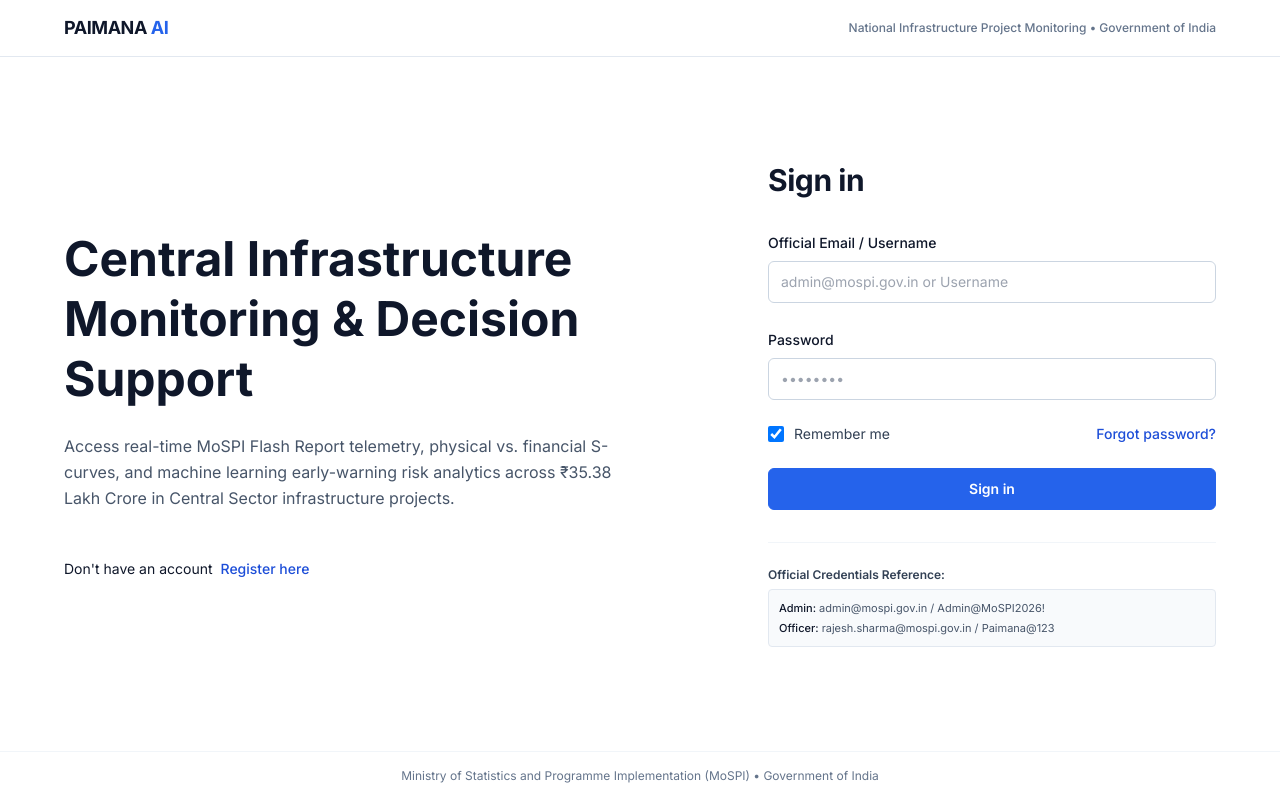
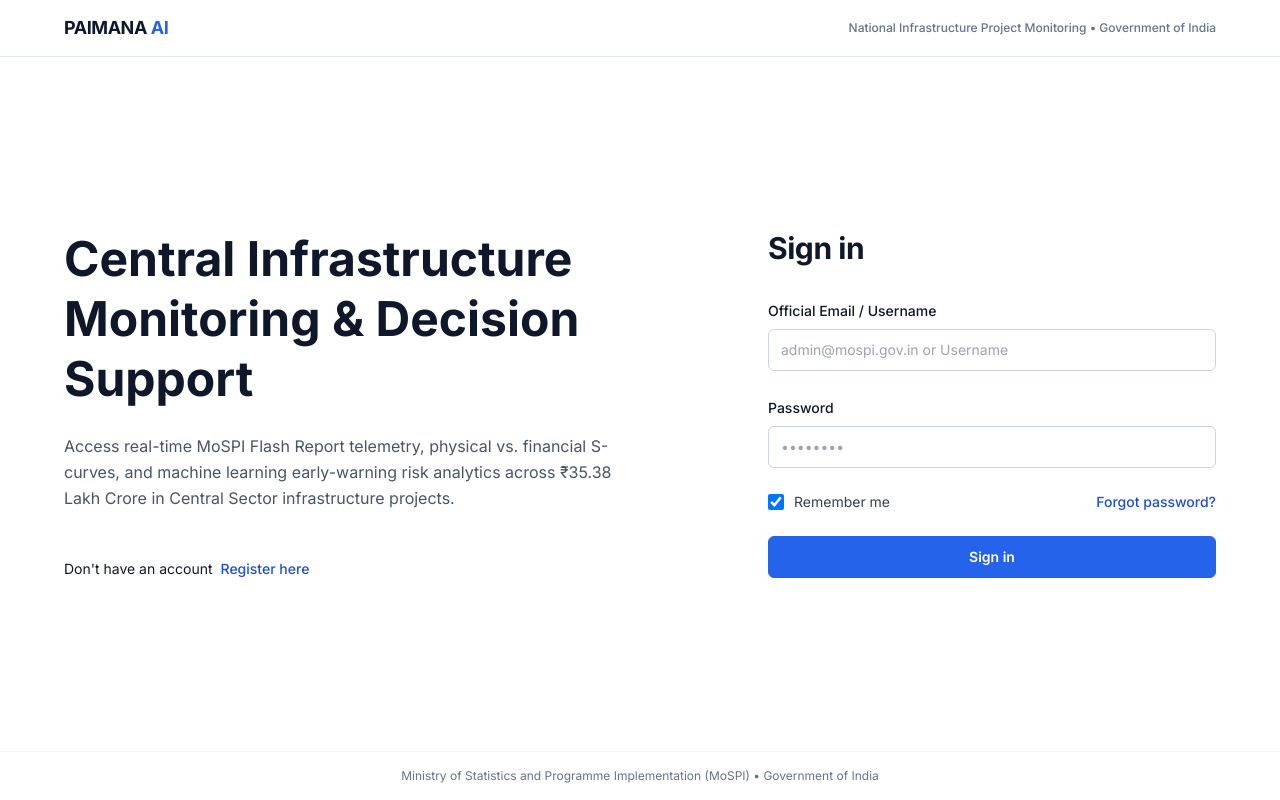
Before and after one commit to Ayushmaurya00/SIH_PAIMANA, a React (Vite) app in the folder frontend/: page /login in a window 1280 px wide. Built offline with nearby package versions, Linux system fonts and the light colour scheme; no server answers; the HTML template or start-up script is replaced by a standard one.

Commit message:
hide official credentials reference on sign-in form

```diff
--- a/frontend/src/components/auth/SignInForm.jsx
+++ b/frontend/src/components/auth/SignInForm.jsx
@@ -113,13 +113,13 @@
         </button>
       </form>
 
-      <div className="mt-8 pt-6 border-t border-slate-100 text-xs text-slate-500">
-        <p className="font-semibold text-slate-700 mb-1.5">Official Credentials Reference:</p>
-        <div className="space-y-1 text-[11px] text-slate-600 bg-slate-50 p-2.5 rounded border border-slate-200">
-          <div><span className="font-medium text-slate-900">Admin:</span> admin@mospi.gov.in / Admin@MoSPI2026!</div>
-          <div><span className="font-medium text-slate-900">Officer:</span> rajesh.sharma@mospi.gov.in / Paimana@123</div>
-        </div>
-      </div>
+      {/* <div className="mt-8 pt-6 border-t border-slate-100 text-xs text-slate-500"> */}
+      {/* <p className="font-semibold text-slate-700 mb-1.5">Official Credentials Reference:</p>
+      <div className="space-y-1 text-[11px] text-slate-600 bg-slate-50 p-2.5 rounded border border-slate-200">
+        <div><span className="font-medium text-slate-900">Admin:</span> admin@mospi.gov.in / Admin@MoSPI2026!</div>
+        <div><span className="font-medium text-slate-900">Officer:</span> rajesh.sharma@mospi.gov.in / Paimana@123</div>
+      </div> */}
+      {/* </div> */}
     </div>
   );
 };
```
